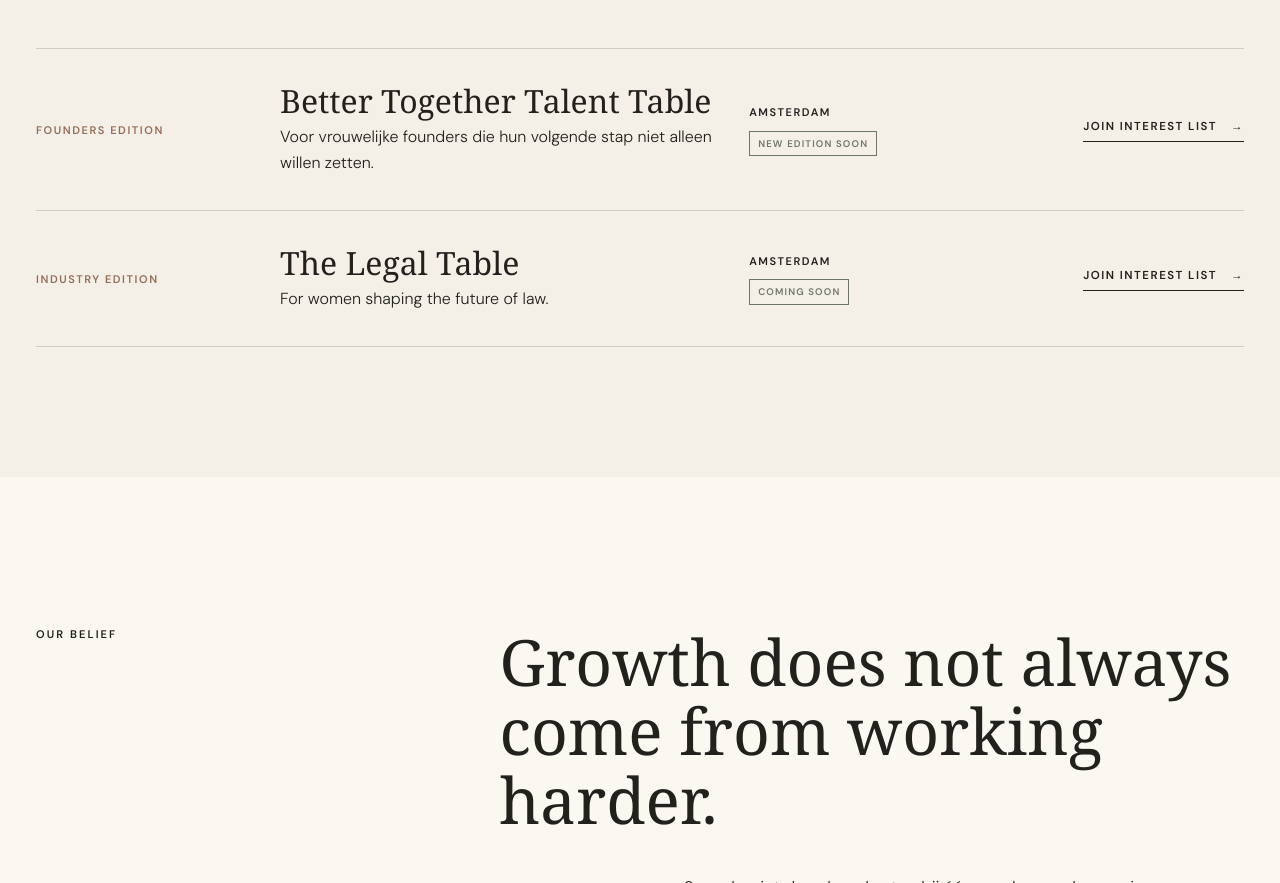
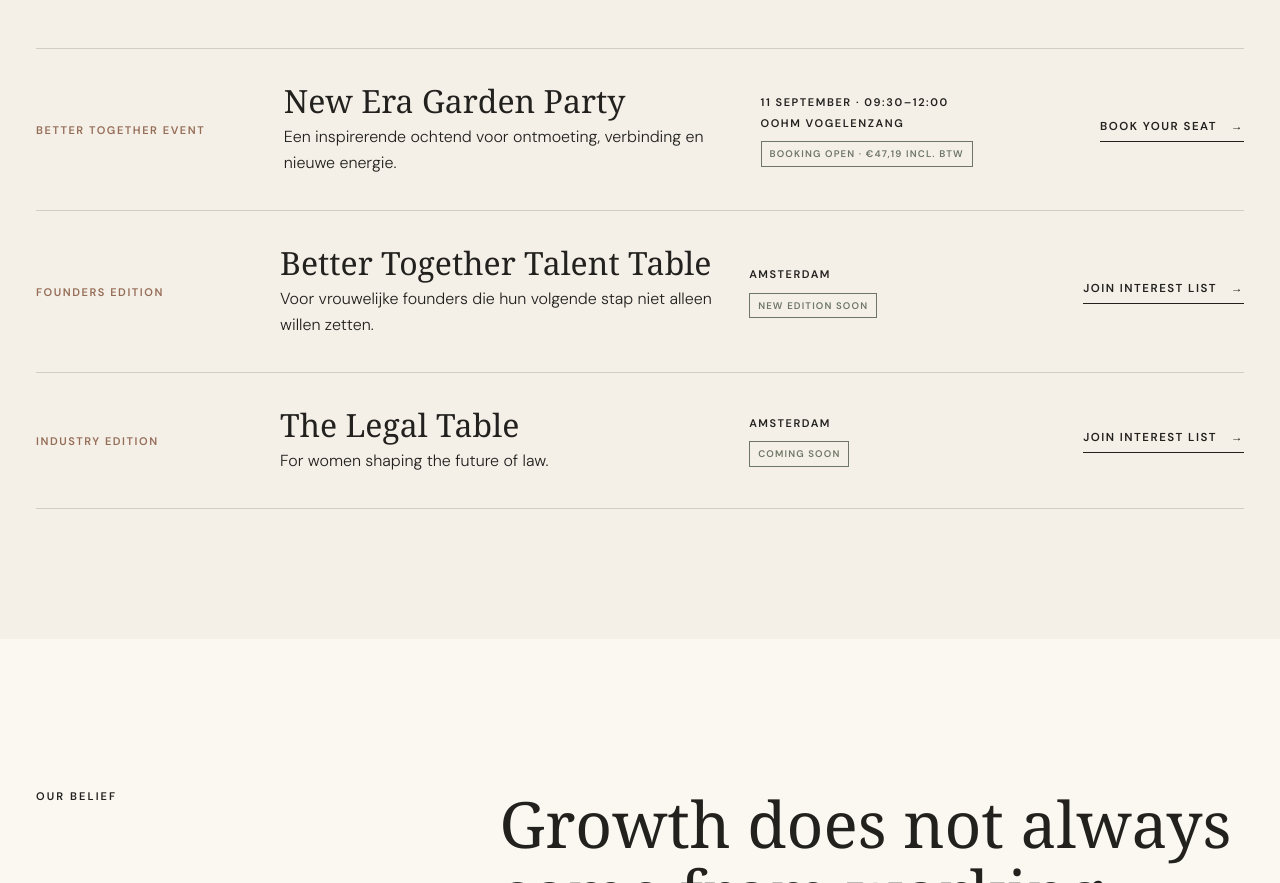
Before and after one commit to Hogestyn/talent-table-wellness, a plain HTML site: page index.html in a window 1280 px wide. Shown: the part 1030-1913 px from the top of the page. Drawn offline with Linux system fonts and the light colour scheme; a web font is replaced by a local one.

Commit message:
Add New Era Garden Party booking

```diff
--- a/index.html
+++ b/index.html
@@ -334,6 +334,19 @@
         </div>
         <div class="table-list">
           <article class="table-row">
+            <div class="table-type">Better Together Event</div>
+            <div class="table-name">
+              <h3 class="serif">New Era Garden Party</h3>
+              <p>Een inspirerende ochtend voor ontmoeting, verbinding en nieuwe energie.</p>
+            </div>
+            <div class="table-meta">
+              <p>11 september · 09:30–12:00</p>
+              <p>Oohm Vogelenzang</p>
+              <span class="status">Booking open · €47,19 incl. btw</span>
+            </div>
+            <a class="text-link" href="https://rockyourworld.plugandpay.nl/checkout/new-era-garden-party" target="_blank" rel="noopener">Book your seat <span>→</span></a>
+          </article>
+          <article class="table-row">
             <div class="table-type">Founders Edition</div>
             <div class="table-name">
               <h3 class="serif">Better Together Talent Table</h3>
```
